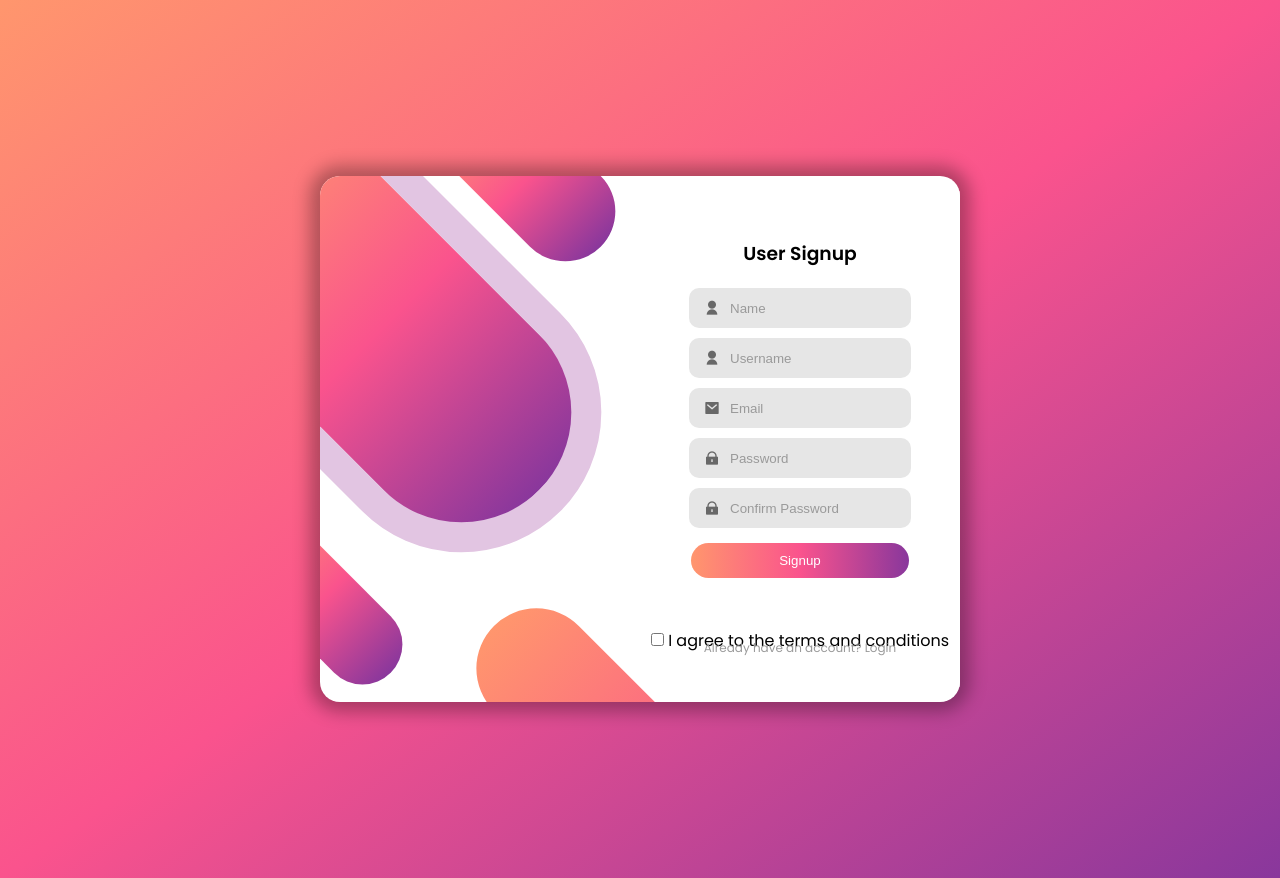
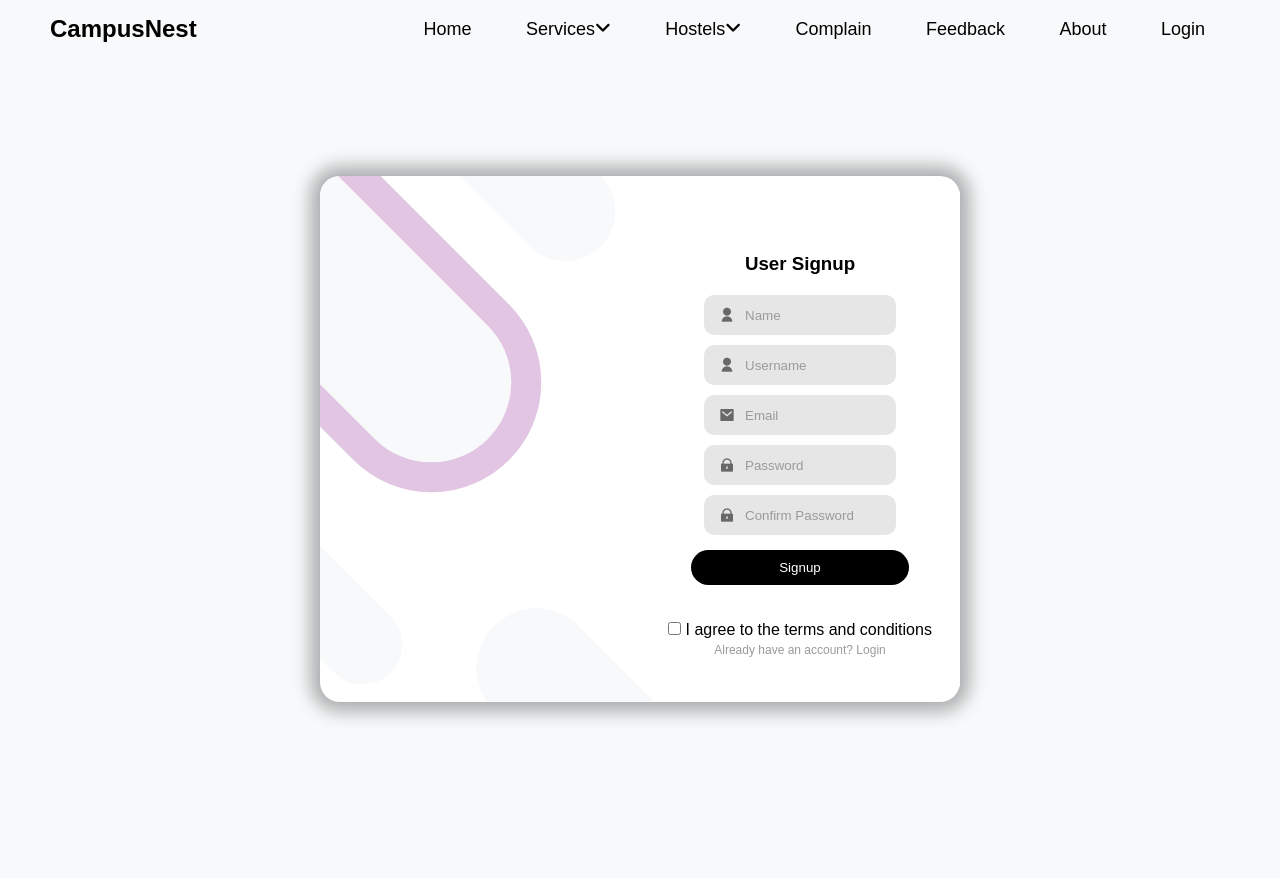
Before and after one commit to gyanansh2005/HMS, a Flask app: page /signup in a window 1280 px wide. Run offline with Flask 3, Linux system fonts and the light colour scheme.

Commit message:
enhanced templates

```diff
--- a/static/style.css
+++ b/static/style.css
@@ -11,7 +11,7 @@ body {
     display: flex;
     justify-content: center;
     align-items: center;
-    background: linear-gradient(to bottom right, #ff966d, #fa538d, #89379c);
+    background: #f8f9fa;
 }
 
 .container {
@@ -42,7 +42,7 @@ body {
     position: absolute;
     width: 80px;
     height: 200px;
-    background: linear-gradient(#ff966d, #fa538d, #89379c);
+    background: #f8f9fa;
     border-radius: 40px;
 }
 
@@ -52,7 +52,7 @@ body {
     position: absolute;
     height: 450px;
     width: 220px;
-    background: linear-gradient(#ff966d, #fa538d, #89379c);
+    background: #f8f9fa;
     border-radius: 200px;
     border: 30px solid #e2c5e2;
 }
@@ -63,7 +63,7 @@ body {
     position: absolute;
     height: 200px;
     width: 100px;
-    background: linear-gradient(#ff966d, #fa538d, #89379c);
+    background: #f8f9fa;
     border-radius: 70px;
 }
 
@@ -73,7 +73,7 @@ body {
     position: absolute;
     height: 300px;
     width: 120px;
-    background: linear-gradient(#ff966d, #fa538d);
+    background: #f8f9fa;
     border-radius: 70px;
 }
 
@@ -123,7 +123,7 @@ body {
     width: 68%;
     padding: 10px;
     color: white;
-    background: linear-gradient(to right, #ff966d, #fa538d, #89379c);
+    background: black;
     border: none;
     border-radius: 20px;
     cursor: pointer;
@@ -189,6 +189,9 @@ a.forgot {
     color: #a94442;
     border: 1px solid #a94442;
 }
+.footer{
+    display: none;
+}
 
 @media (min-width: 768px) {
     .container {
--- a/templates/base.html
+++ b/templates/base.html
@@ -7,8 +7,8 @@
     <link rel="stylesheet" href="https://cdnjs.cloudflare.com/ajax/libs/font-awesome/6.5.1/css/all.min.css">
     <style>
         * {
-            margin: 0;
-            padding: 0;
+            /* margin: 0;
+            padding: 0; */
             box-sizing: border-box;
             font-family: Arial, sans-serif;
         }
@@ -95,7 +95,7 @@
 
         .footer {
         background: rgba(255, 255, 255, 0.15);
-        background-color: #fff;
+        background-color: white;
         backdrop-filter: blur(15px);
         box-shadow: 0 4px 6px rgba(0, 0, 0, 0.1);
         padding: 20px;
@@ -107,6 +107,8 @@
         max-width: 100vw;
         overflow-x: hidden;
         border-top: 1px solid rgba(255, 255, 255, 0.3);
+        margin: 0;
+
     }
 
     .footer-container {
@@ -201,7 +203,7 @@
                 <a href="{{url_for('logout')}}">Logout</a>
             {% else %}
                 <a href="{{url_for('login')}}">Login</a>
-                <a href="{{url_for('signup')}}">Signup</a>
+                <!-- <a href="{{url_for('signup')}}">Signup</a> -->
             {% endif %}
         </div>
     </div><br><br>
--- a/templates/login.html
+++ b/templates/login.html
@@ -10,6 +10,8 @@
     <link rel="shortcut icon" href="../static/favicon.png" type="image/x-icon">
 </head>
 <body>
+    {%extends 'base.html'%}
+    {%block content%}
     <div class="container">
         <div class="design">
             <div class="pill-1 rotate-45"></div>
@@ -47,5 +49,6 @@
             </div>
         </form>
     </div>
+    {%endblock%}
 </body>
 </html>
--- a/templates/room_allocation.html
+++ b/templates/room_allocation.html
@@ -130,9 +130,9 @@
 
             <label for="room-type">Select Room Sharing:</label>
             <select id="room-type" name="room-type" onchange="updateRoomNumbers()">
+                <option value="four">4 Sharing</option>
                 <option value="single">Single Seater</option>
                 <option value="double">Double Sharing</option>
-                <option value="four">4 Sharing</option>
             </select>
 
             <!-- <label for="ac">AC/Non-AC:</label>
--- a/templates/signup.html
+++ b/templates/signup.html
@@ -10,6 +10,8 @@
     <link rel="shortcut icon" href="../static/favicon.png" type="image/x-icon">
 </head>
 <body>
+    {%extends 'base.html'%}
+    {%block content%}
     <div class="container">
         <div class="design">
             <div class="pill-1 rotate-45"></div>
@@ -51,7 +53,7 @@
             </div>
             <input type="submit" value="Signup" class="signup-btn" name="submit">
 
-            <a href="#" class="create">Already have an account? Login</a>
+            <a href="{{url_for('login')}}" class="create">Already have an account? Login</a>
         <br> <br>
             <div class="terms">
                 <input type="checkbox" id="terms" name="terms" required>
@@ -59,5 +61,6 @@
             </div>
         </form>
     </div>
+    {%endblock%}
 </body>
 </html>
```
Also changed, not shown: templates/terms_and_conditions.html (+5 -9 lines).
